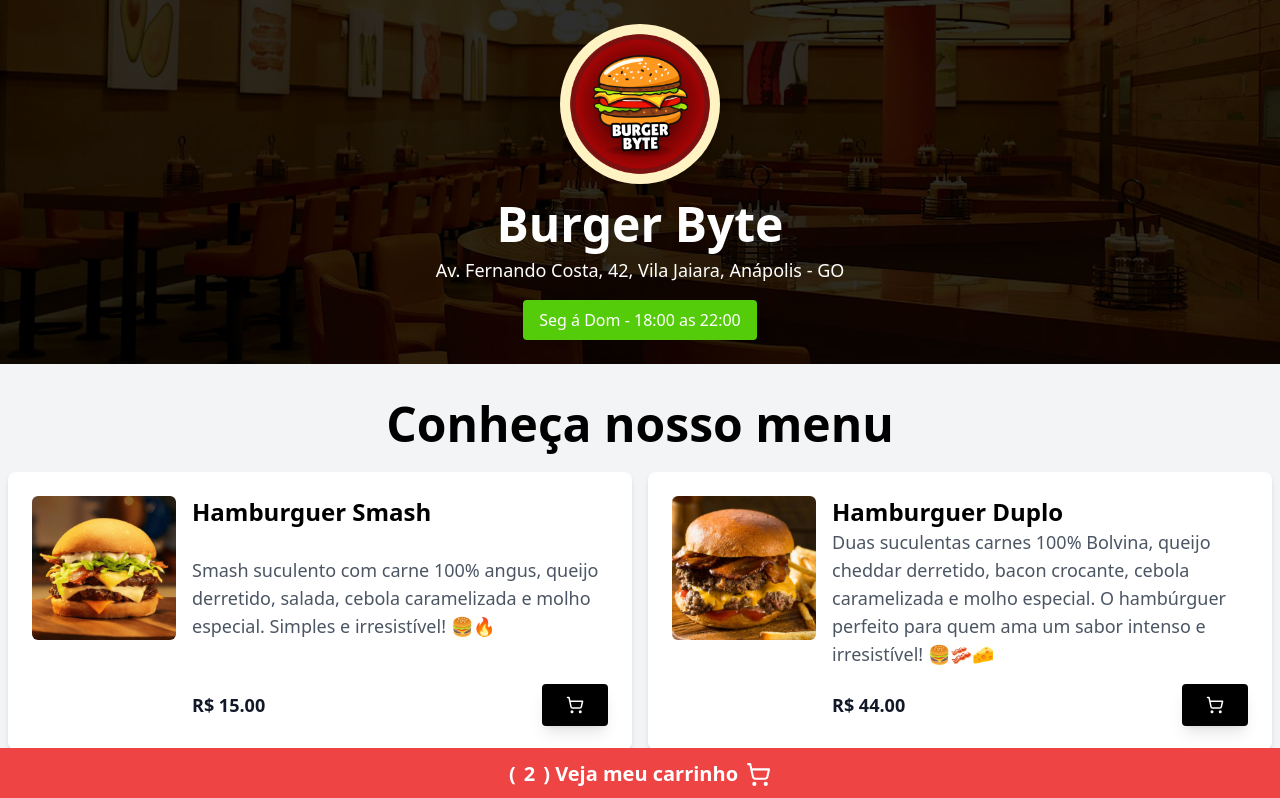
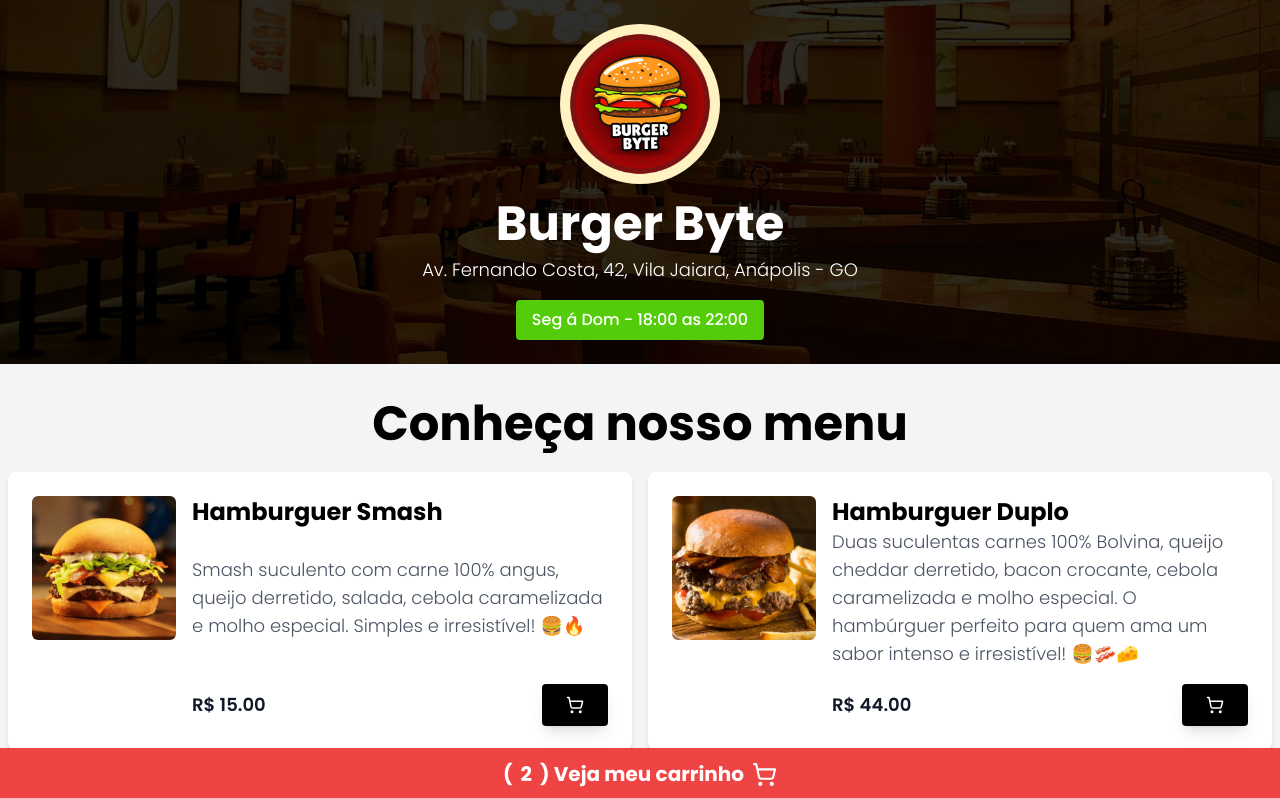
Before and after one commit to Vitorialuz229/burgerbyte, a React (Vite) app: page / in a window 1280 px wide. Shown: the top 798 px of the page. Built offline with nearby package versions, Linux system fonts and the light colour scheme; data requests are answered from the project's data file.

Commit message:
:recycle:	refactor: Aplicando fonts

```diff
--- a/index.html
+++ b/index.html
@@ -1,10 +1,28 @@
-<!doctype html>
+<!DOCTYPE html>
 <html lang="en">
   <head>
     <meta charset="UTF-8" />
     <link rel="icon" type="image/svg+xml" href="/vite.svg" />
     <meta name="viewport" content="width=device-width, initial-scale=1.0" />
-    <link rel="stylesheet" href="https://cdnjs.cloudflare.com/ajax/libs/font-awesome/6.0.0-beta3/css/all.min.css" integrity="sha512-Fo3rlrZj/k7ujTnHg4CGR2D7kSs0v4LLanw2qksYuRlEzO+tcaEPQogQ0KaoGN26/zrn20ImR1DfuLWnOo7aBA==" crossorigin="anonymous" referrerpolicy="no-referrer" />
+    <link rel="preconnect" href="https://fonts.googleapis.com" />
+    <link rel="preconnect" href="https://fonts.gstatic.com" crossorigin />
+    <link
+      href="https://fonts.googleapis.com/css2?family=Roboto:ital,wght@0,100..900;1,100..900&display=swap"
+      rel="stylesheet"
+    />
+    <link rel="preconnect" href="https://fonts.googleapis.com" />
+    <link rel="preconnect" href="https://fonts.gstatic.com" crossorigin />
+    <link
+      href="https://fonts.googleapis.com/css2?family=Poppins:ital,wght@0,100;0,200;0,300;0,400;0,500;0,600;0,700;0,800;0,900;1,100;1,200;1,300;1,400;1,500;1,600;1,700;1,800;1,900&family=Roboto:ital,wght@0,100..900;1,100..900&display=swap"
+      rel="stylesheet"
+    />
+    <link
+      rel="stylesheet"
+      href="https://cdnjs.cloudflare.com/ajax/libs/font-awesome/6.0.0-beta3/css/all.min.css"
+      integrity="sha512-Fo3rlrZj/k7ujTnHg4CGR2D7kSs0v4LLanw2qksYuRlEzO+tcaEPQogQ0KaoGN26/zrn20ImR1DfuLWnOo7aBA=="
+      crossorigin="anonymous"
+      referrerpolicy="no-referrer"
+    />
     <title>BurguerByte</title>
   </head>
   <body>
--- a/tailwind.config.js
+++ b/tailwind.config.js
@@ -6,6 +6,7 @@
   ],
   theme: {
     fontFamily:{
+      'sans': ['Poppins', 'Roboto', 'sans-serif'],
     },
     extend: {
       backgroundImage: {
```
